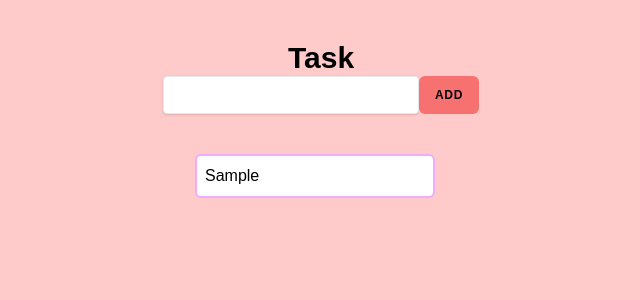
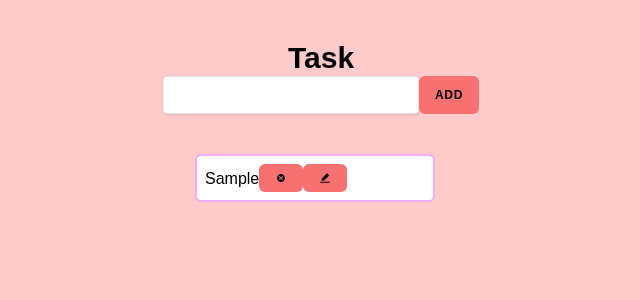
Before and after one commit to Jasminvillatoro/Tasks, a React (Create React App) app: page / in a window 1280 px wide. Both pictures are taken after typing "Sample" into the empty fields and a click on the button "ADD". Shown: the top 300 px of the page, without its empty margins (319-959 px from the left). Built offline with nearby package versions, Linux system fonts and the light colour scheme; a web font is replaced by a local one.

Commit message:
passed down props to list component

```diff
--- a/src/components/List.js
+++ b/src/components/List.js
@@ -1,11 +1,23 @@
-import React from 'react';
-
-export default function List({ taskdata }) {
+import { TiDelete } from 'react-icons/ti';
+import { AiFillEdit } from 'react-icons/ai';
+export default function List({ taskdata, handleRemove, handleEdit }) {
   return (
     <ul className="mt-6 mr-3">
       {taskdata.map((item) => (
         <li key={item.id} className="li">
           {item.taskval}
+          <button
+            type="button"
+            onClick={() => handleRemove(item.id)}
+            className="btn">
+            <TiDelete />
+          </button>
+          <button
+            type="button"
+            onClick={() => handleEdit(item.id)}
+            className="btn">
+            <AiFillEdit />
+          </button>
         </li>
       ))}
     </ul>
```
